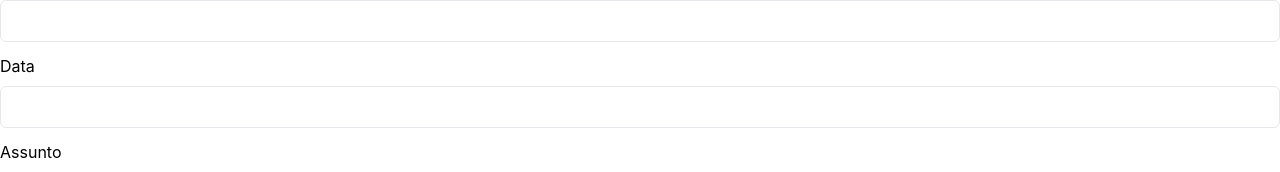
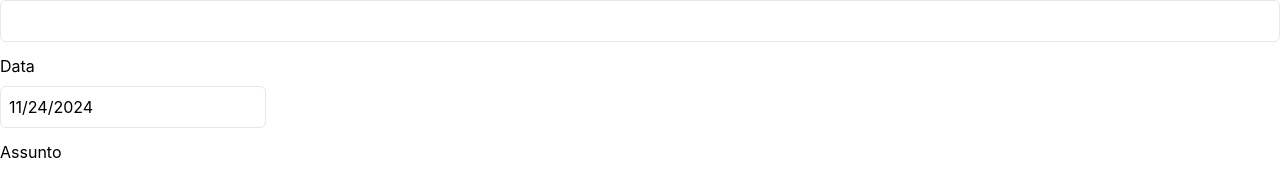
Before and after one commit to Carlamagalhaes1/email, a React (Create React App) app: page /escrever-agora in a window 1280 px wide. Shown: the part 306-478 px from the top of the page. Built offline with nearby package versions, Linux system fonts and the light colour scheme.

Commit message:
Date add

```diff
--- a/package.json
+++ b/package.json
@@ -13,6 +13,7 @@
     "classnames": "^2.5.1",
     "jodit-react": "^4.1.2",
     "react": "^18.3.1",
+    "react-datepicker": "^7.5.0",
     "react-dom": "^18.3.1",
     "react-router-dom": "^7.0.1",
     "react-scripts": "5.0.1",
@@ -44,6 +45,7 @@
     ]
   },
   "devDependencies": {
+    "@types/react-datepicker": "^6.2.0",
     "tailwindcss": "^3.4.15"
   }
 }
--- /dev/null
+++ b/src/components/Form/DateTimePicker.tsx
@@ -0,0 +1,13 @@
+import DatePicker from "react-datepicker";
+import "react-datepicker/dist/react-datepicker.css";
+
+export function DateTimePicker() {
+    return (
+        <DatePicker
+            selected={new Date()}
+            onChange={(date: Date | null) => {
+
+            }}
+        />
+    );
+}
--- a/src/components/Form/index.tsx
+++ b/src/components/Form/index.tsx
@@ -1 +1,2 @@
 export * from './Richinput'
+export * from './DateTimePicker'
--- a/src/routes/pages/WriteNot.tsx
+++ b/src/routes/pages/WriteNot.tsx
@@ -1,4 +1,4 @@
-import { Button, Nav, RichInput } from "components";
+import { Button, DateTimePicker, Nav, RichInput } from "components";
 
 export function WriteNOtPage () {
     return(
@@ -12,7 +12,7 @@ export function WriteNOtPage () {
               <label htmlFor="destinationAddress">Email:</label>
               <input type="email" />
               <label htmlFor="dueDate">Data</label>
-              <input type="text" />
+              <DateTimePicker/>
               <label htmlFor="subject">Assunto</label>
               <input type="text" />
               <label htmlFor="body">Mensagem</label>
```
Also changed, not shown: 1 other file (tests, documents, lock files or other folders).
